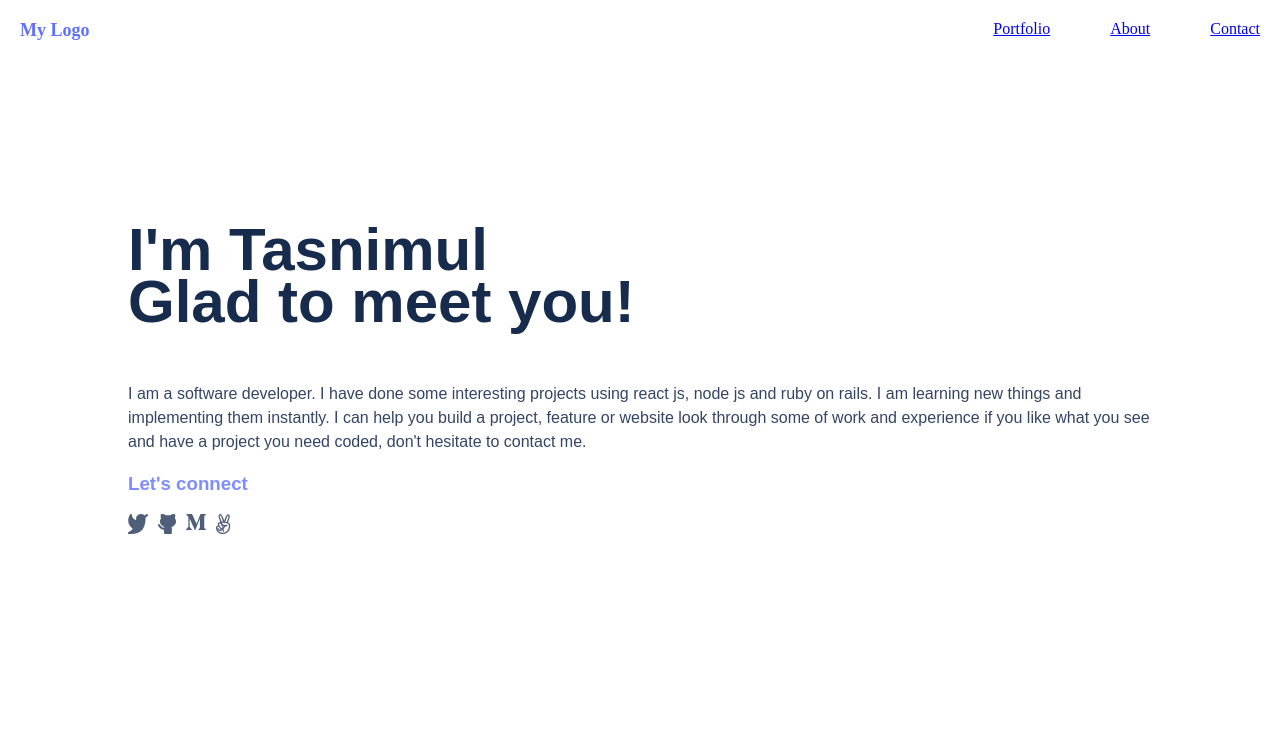
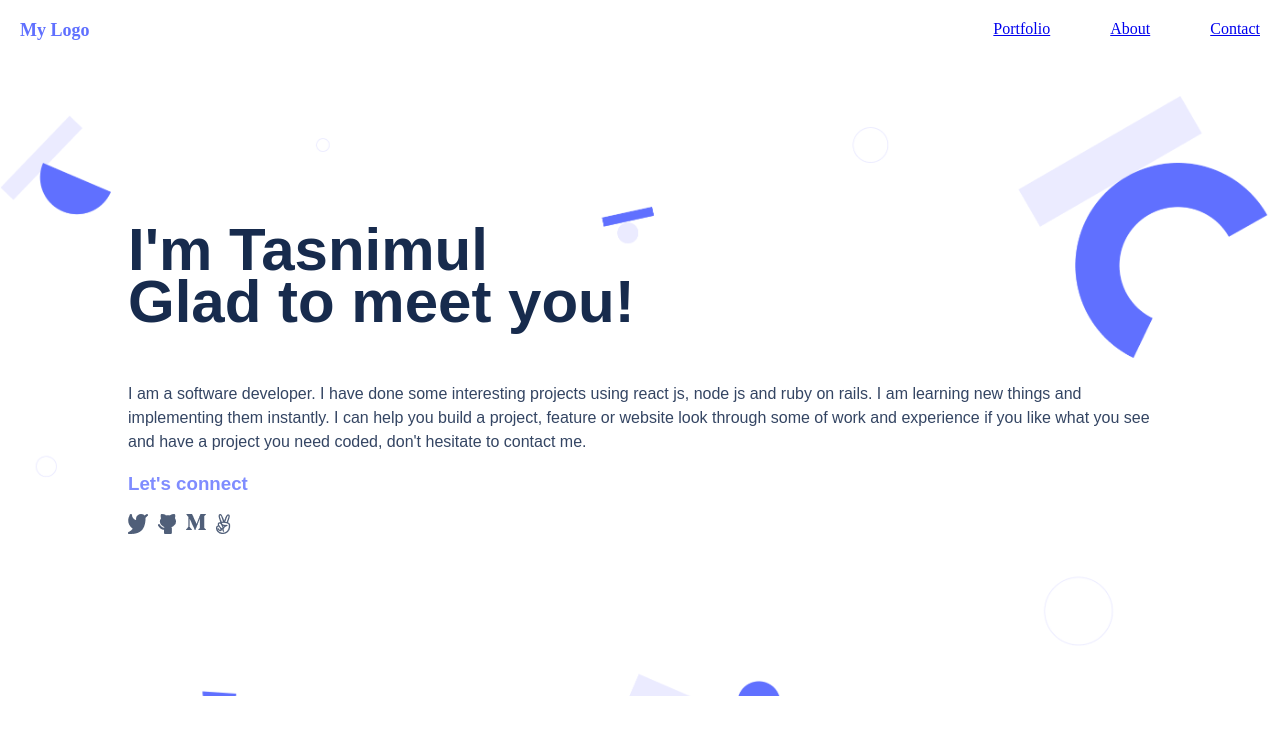
Before and after one commit to tasnimulhasan07/skel3, a website: page index.html in a window 1280 px wide. Drawn offline with Linux system fonts and the light colour scheme.

Commit message:
update css
fix background issue

```diff
--- a/styles.css
+++ b/styles.css
@@ -85,8 +85,13 @@ a:hover {
   }
 }
 
-.homepage {
-  height: 718px;
+  .homepage {
+    background-image: url("image/backimg.png");
+    background-repeat: no-repeat;
+    background-size: cover;
+    margin: auto;
+    overflow: hidden;
+    min-height: 600px;
 }
 
 .introduction {
```
